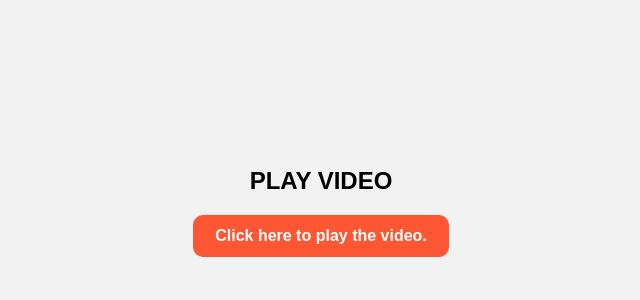
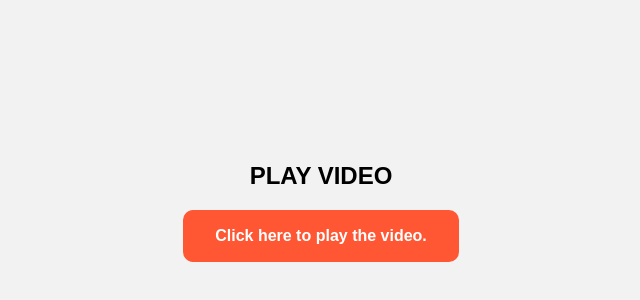
Before and after one commit to oficialfiltrados/usavideos, a plain HTML site: page index.html in a window 1280 px wide. Shown: the part 196-496 px from the top of the page, without its empty margins (319-959 px from the left). Drawn offline with Linux system fonts and the light colour scheme.

Commit message:
Update index.html

```diff
--- a/index.html
+++ b/index.html
@@ -26,19 +26,25 @@
 
     .play-button {
       display: inline-block;
-      padding: 10px 20px;
-      border: 2px solid #FF5733; /* Cambia el color del borde aquí */
-      border-radius: 10px; /* Aumenta el radio del borde */
-      background-color: #FF5733; /* Cambia el color de fondo aquí */
-      color: #fff; /* Cambia el color del texto a blanco */
+      padding: 15px 30px; /* Aumenta el tamaño del botón para dispositivos móviles */
+      border: 2px solid #FF5733;
+      border-radius: 10px;
+      background-color: #FF5733;
+      color: #fff;
       font-weight: bold;
       text-decoration: none;
       transition: background-color 0.3s, color 0.3s;
     }
 
     .play-button:hover {
-      background-color: #fff; /* Cambia el color de fondo al pasar el mouse */
-      color: #FF5733; /* Cambia el color del texto al pasar el mouse */
+      background-color: #fff;
+      color: #FF5733;
+    }
+
+    @media (max-width: 768px) {
+      .play-button {
+        padding: 12px 24px; /* Tamaño reducido para pantallas más pequeñas */
+      }
     }
   </style>
 </head>
```
